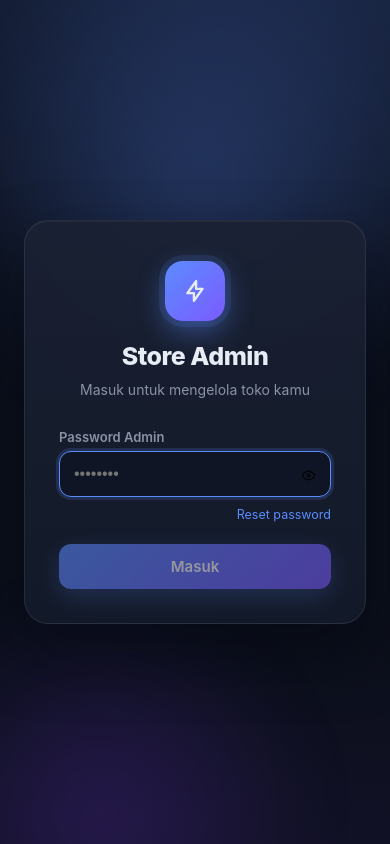
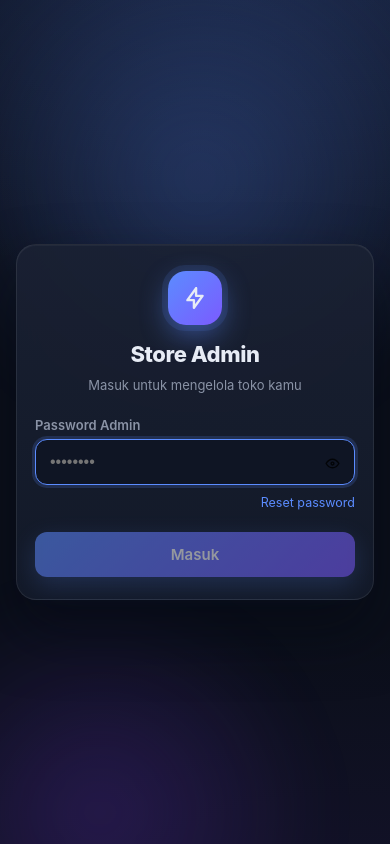
Before and after one commit to jorgunavfredin-pixel/vitaicmin, a React (Vite) app in the folder admin-web/: page /admin/login in a window 390 px wide. Built offline with nearby package versions, Linux system fonts and the light colour scheme.

Commit message:
style(admin): mobile phase four login chart broadcast settings polish

```diff
--- a/admin-web/src/styles.css
+++ b/admin-web/src/styles.css
@@ -1484,3 +1484,40 @@ input::-webkit-datetime-edit-fields-wrapper { padding: 0; }
   .prod-stat-grid, .stock-summary { grid-template-columns: 1fr; }
   .stock-actions { grid-template-columns: 1fr; }
 }
+
+
+/* ============ MOBILE FASE 4 — KONTEN BERAT & POLISH ============ */
+@media (max-width: 720px) {
+  /* Login — muat di layar kecil + safe-area */
+  .login-wrap { padding: 20px 16px; padding-top: max(20px, env(safe-area-inset-top)); }
+  .login-card { padding: 30px 22px 26px; border-radius: 20px; }
+  .login-logo { width: 54px; height: 54px; margin-bottom: 16px; }
+  .login-title { font-size: 22px; }
+  .login-sub { font-size: 13px; margin-bottom: 22px; }
+
+  /* Panel & chart */
+  .panel { padding: 16px; }
+  .panel-head { margin-bottom: 12px; }
+  .chart-summary { gap: 12px; flex-wrap: wrap; font-size: 12.5px; }
+  .grid-2 { gap: 12px; }
+  .top-name { font-size: 13.5px; }
+
+  /* Broadcast editor */
+  .bc-toolbar { flex-wrap: wrap; gap: 5px; }
+  .bc-fmt { min-height: 40px; min-width: 40px; }
+  .bc-upload { width: 100%; justify-content: center; min-height: 46px; }
+  .bc-photo-picked { flex-wrap: wrap; }
+  .bc-preview-panel { position: static; }
+
+  /* Settings tabs → scroll horizontal, tidak menumpuk */
+  .settings-tabs { flex-wrap: nowrap; overflow-x: auto; -webkit-overflow-scrolling: touch; scrollbar-width: none; gap: 8px; padding-bottom: 4px; }
+  .settings-tabs::-webkit-scrollbar { display: none; }
+  .settings-tab { flex: 0 0 auto; min-height: 42px; }
+  .settings-panel { padding: 16px; }
+}
+
+@media (max-width: 400px) {
+  .login-card { padding: 26px 18px 22px; }
+  .skeleton-grid { grid-template-columns: 1fr; }
+  .panel { padding: 14px; }
+}
```
